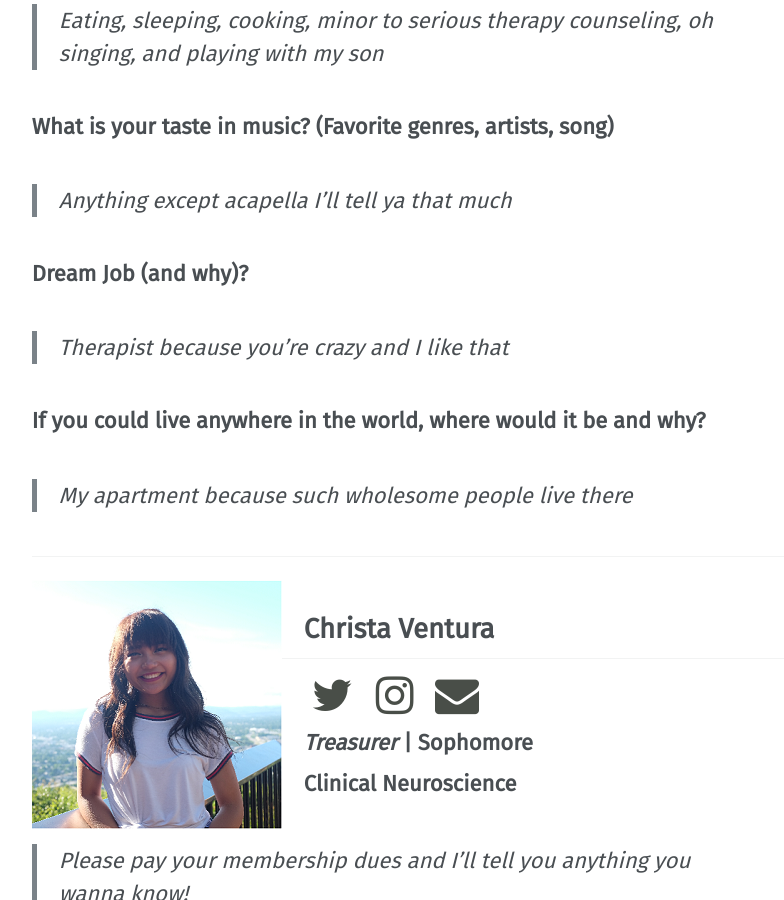
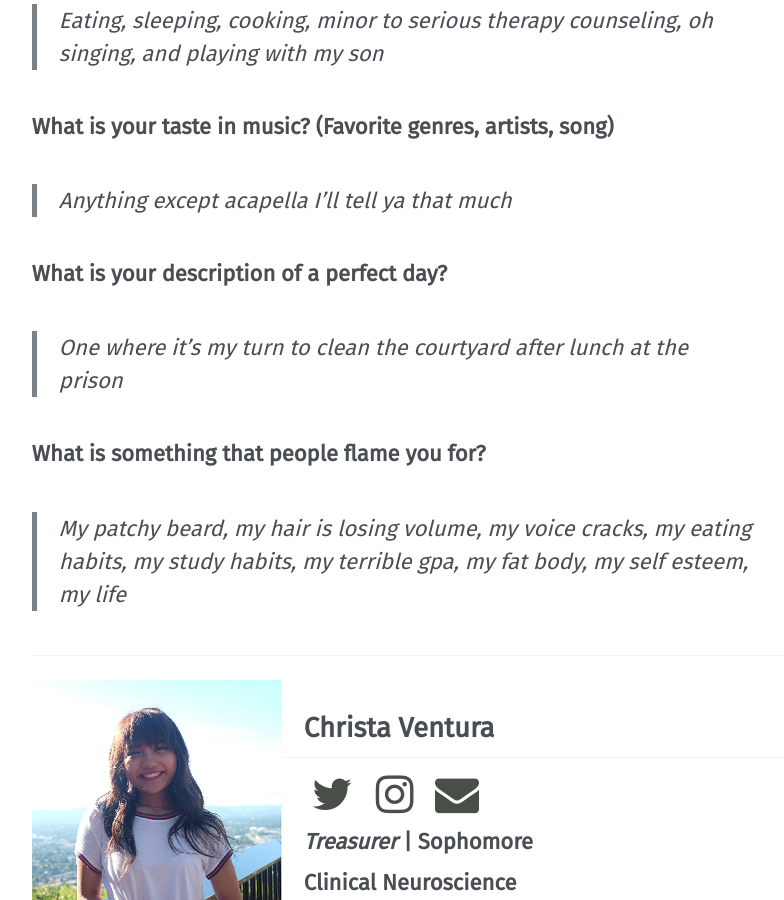
Before and after one commit to vtfasa/vtfasa.github.io, a Jekyll site: the page built from _pages/officers/eboard.md, in a window 1280 px wide and 900 px high, scrolled down 2781 px. Shown: the whole window, without its empty margins (252-1036 px from the left). Built offline with Jekyll 4.4.1, drawn with Linux system fonts in a browser that asks for light colours; some web fonts are replaced.

Commit message:
Minor Changes
Resized picture
Small typos

```diff
--- a/_pages/officers/eboard.md
+++ b/_pages/officers/eboard.md
@@ -89,13 +89,13 @@ permalink: /officers/eboard/
 
 > *Anything except acapella I’ll tell ya that much*
 
-### **Dream Job (and why)?**
+### **What is your description of a perfect day?**
 
-> *Therapist because you’re crazy and I like that*
+> *One where it’s my turn to clean the courtyard after lunch at the prison*
 
-### **If you could live anywhere in the world, where would it be and why?**
+### **What is something that people flame you for?**
 
-> *My apartment because such wholesome people live there*
+> *My patchy beard, my hair is losing volume, my voice cracks, my eating habits, my study habits, my terrible gpa, my fat body, my self esteem, my life*
 
 ---
 
```
Also changed, not shown: _pages/officers/sports.md (+3 -4 lines), assets/images/officers/sarah.png, assets/images/officers/shawn2.png, assets/images/officers/small/shawn2.png, assets/images/officers/small/teresa.png, assets/images/officers/small/timmy2.png, assets/images/officers/teresa.png, assets/images/officers/timmy2.png.
